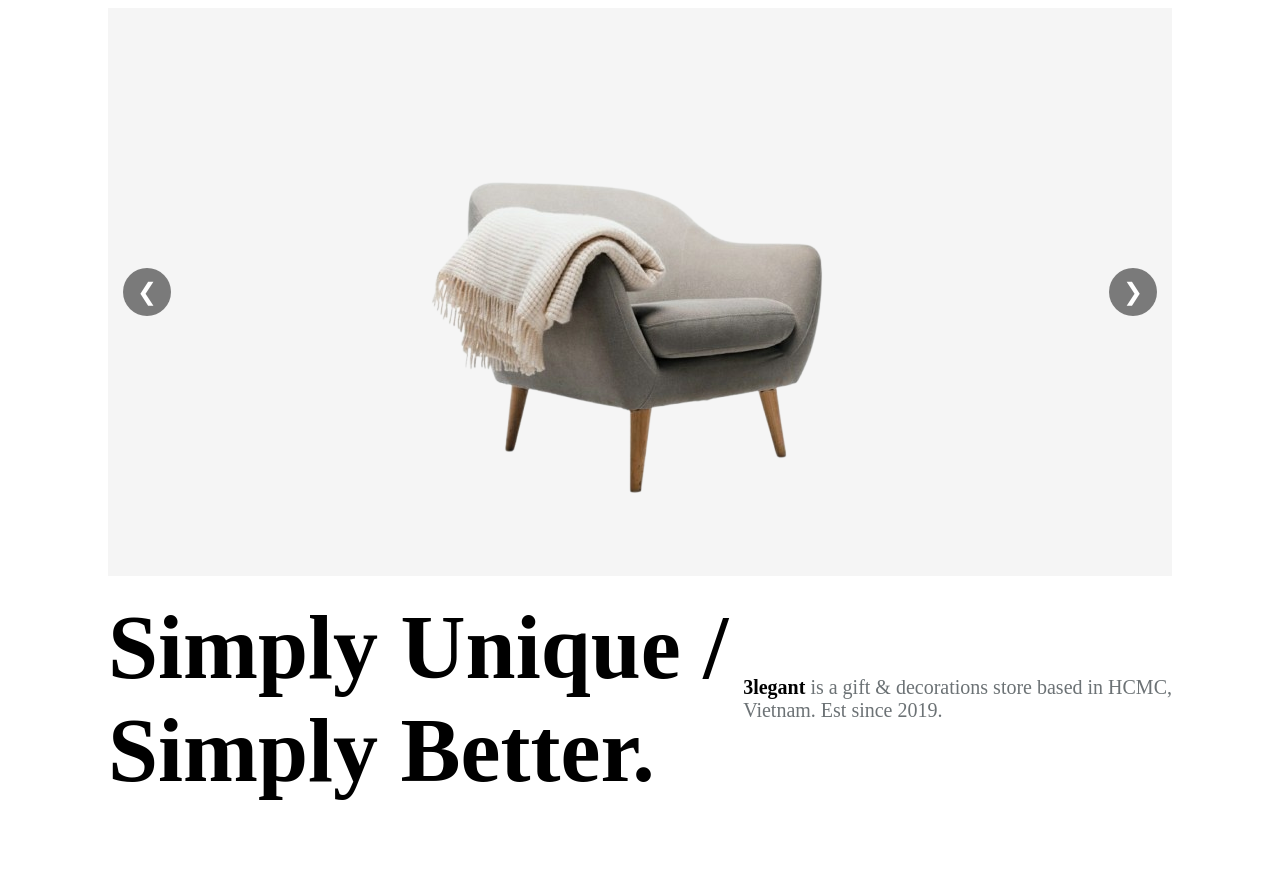
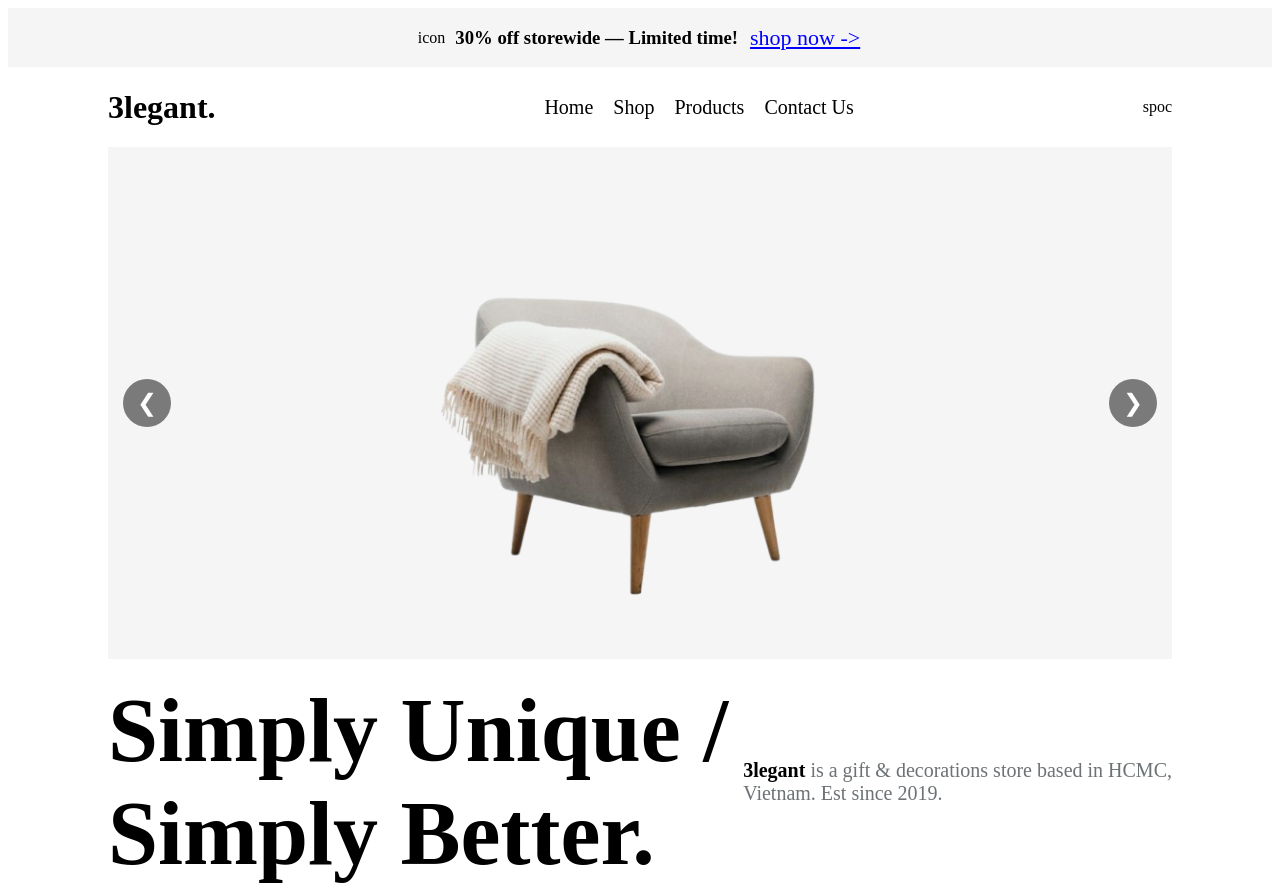
Before and after one commit to YoniBcha/angular-e-commerce, an Angular app: page / in a window 1280 px wide. Before the commit the page ends 810 px from the top, so only its background shows below. Built offline with nearby package versions, Linux system fonts and the light colour scheme.

Commit message:
top bar and also nav-bar also added

```diff
--- a/src/app/pages/home/home.html
+++ b/src/app/pages/home/home.html
@@ -1,4 +1,9 @@
+<app-top-bar></app-top-bar>
+
 <main>
+  <div class="">
+    <app-nav-bar></app-nav-bar>
+  </div>
   <div class="slider-container">
     <app-image-slider></app-image-slider>
   </div>
--- a/src/app/pages/home/home.scss
+++ b/src/app/pages/home/home.scss
@@ -7,7 +7,7 @@ main {
 
 .slider-container {
   width: 100%;
-  height: 71vh;
+  height: 64vh;
 }
 
 .hero-section {
--- a/src/app/pages/home/home.ts
+++ b/src/app/pages/home/home.ts
@@ -1,10 +1,12 @@
 import { Component } from '@angular/core';
 import { RouterLink } from '@angular/router';
 import { ImageSliderComponent } from '../../shared/image-slider/image-slider';
+import { NavBar } from '../nav-bar/nav-bar';
+import { TopBar } from '../top-bar/top-bar';
 @Component({
   selector: 'app-home',
   standalone: true,
-  imports: [ImageSliderComponent],
+  imports: [ImageSliderComponent, NavBar, TopBar],
   templateUrl: './home.html',
   styleUrl: './home.scss',
 })
--- /dev/null
+++ b/src/app/pages/nav-bar/nav-bar.html
@@ -0,0 +1,21 @@
+<main>
+  <div class="nav-container">
+    <div class="logo">
+      <h1>3legant.</h1>
+    </div>
+    <div class="nav-links">
+      <ul>
+        <li>Home</li>
+        <li>Shop</li>
+        <li>Products</li>
+        <li>Contact Us</li>
+      </ul>
+    </div>
+    <div class="icons">
+      <div class="">s</div>
+      <div class="">p</div>
+      <div class="">o</div>
+      <div class="">c</div>
+    </div>
+  </div>
+</main>
--- /dev/null
+++ b/src/app/pages/nav-bar/nav-bar.scss
@@ -0,0 +1,35 @@
+main {
+  width: 100%;
+}
+
+.nav-container {
+  display: flex;
+  justify-content: space-between;
+  align-items: center;
+}
+
+.nav-container .nav-links ul {
+  display: flex;
+  justify-content: center;
+  align-items: center;
+  list-style: none;
+  gap: 20px;
+}
+
+.nav-container .nav-links ul li {
+  font-size: 20px;
+  font-weight: 400;
+  cursor: pointer;
+}
+
+.nav-container .icons {
+  display: flex;
+  justify-content: space-between;
+  list-style: none;
+}
+
+@media (max-width: 768px) {
+  .nav-container .nav-links ul {
+    display: none;
+  }
+}
--- /dev/null
+++ b/src/app/pages/top-bar/top-bar.html
@@ -0,0 +1,7 @@
+<main>
+  <div class="topbar-container">
+    <div class="icon">icon</div>
+    <h3>30% off storewide — Limited time!</h3>
+    <div class="shop-now">shop now -></div>
+  </div>
+</main>
--- /dev/null
+++ b/src/app/pages/top-bar/top-bar.scss
@@ -0,0 +1,20 @@
+@import '../../../styles.scss';
+
+main {
+  width: 100%;
+}
+
+main .topbar-container {
+  display: flex;
+  justify-content: center;
+  align-items: center;
+  background: #f5f5f5;
+  gap: 10px;
+}
+
+main .topbar-container .shop-now {
+  color: blue;
+  font-size: 22px;
+  text-decoration: underline;
+  padding: 2px;
+}
```
Also changed, not shown: src/app/pages/nav-bar/nav-bar.ts (added, +9 -0 lines), src/app/pages/top-bar/top-bar.ts (added, +9 -0 lines), 2 other files (tests, documents, lock files or other folders).
